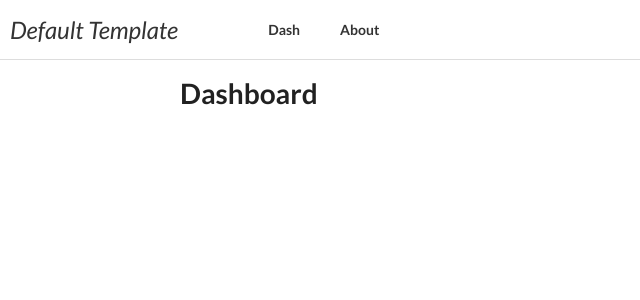
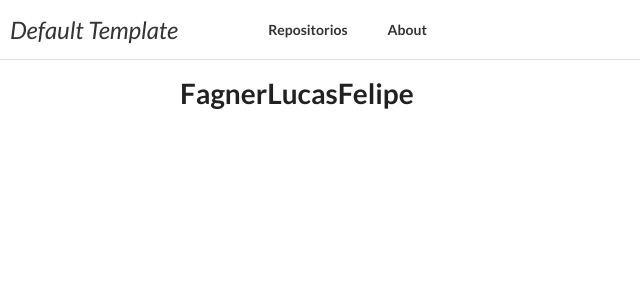
Before and after one commit to guiandrade52/novo_portal_stoque, a React (Create React App) app: page / in a window 1280 px wide. Shown: the top 300 px of the page, without its empty margins (0-640 px from the left). Built offline with nearby package versions, Linux system fonts and the light colour scheme.

Commit message:
configure store and components.

```diff
--- a/package.json
+++ b/package.json
@@ -55,12 +55,13 @@
     "@types/react-redux": "^7.1.1",
     "@typescript-eslint/eslint-plugin": "^1.11.0",
     "@typescript-eslint/parser": "^1.11.0",
-    "eslint-config-airbnb": "^17.1.0",
+    "eslint": "^5.16.0",
+    "eslint-config-airbnb": "^17.1.1",
     "eslint-config-prettier": "^6.0.0",
     "eslint-config-react-app": "^4.0.1",
     "eslint-import-resolver-typescript": "^1.1.1",
     "eslint-plugin-import": "^2.18.0",
-    "eslint-plugin-jsx-a11y": "^6.2.1",
+    "eslint-plugin-jsx-a11y": "^6.2.3",
     "eslint-plugin-prettier": "^3.1.0",
     "eslint-plugin-react": "^7.14.2",
     "prettier": "^1.18.2",
--- a/src/components/Header/index.tsx
+++ b/src/components/Header/index.tsx
@@ -14,7 +14,7 @@ export default function Header() {
       <Logo>Default Template</Logo>
       <ItemContainer>
         <Link to="/">
-          <Items>Dash</Items>
+          <Items>Repositorios</Items>
         </Link>
 
         <Link to="/About">
--- a/src/pages/About/index.tsx
+++ b/src/pages/About/index.tsx
@@ -2,8 +2,6 @@ import React from 'react';
 
 // import { Container } from './styles';
 
-export default function About() {
-  return (
-    <h1>About</h1>
-  );
-}
+const About = () => <h2>About</h2>;
+
+export default About;
--- a/src/pages/Dashboard/index.tsx
+++ /dev/null
@@ -1,9 +0,0 @@
-import React from 'react';
-
-// import { Container } from './styles';
-
-export default function Dashboard() {
-  return (
-    <h1>Dashboard</h1>
-  );
-}
--- /dev/null
+++ b/src/pages/Repositories/index.tsx
@@ -0,0 +1,13 @@
+import React from 'react';
+import { useSelector } from 'react-redux';
+
+import { ApplicationState } from '~/store/index';
+
+
+export default function Repositories() {
+  const repositories = useSelector((state:ApplicationState) => state.repositories.data);
+
+  return (
+    <h1>{repositories.map(rep => rep.name)}</h1>
+  );
+}
--- a/src/routes.js
+++ b/src/routes.js
@@ -1,13 +1,13 @@
 import React from 'react';
 import { Switch, Route } from 'react-router-dom';
 
-import Dashboard from '~/pages/Dashboard';
+import Repositories from '~/pages/Repositories';
 import About from '~/pages/About';
 
 function Routes() {
   return (
     <Switch>
-      <Route path="/" exact component={Dashboard} />
+      <Route path="/" exact component={Repositories} />
       <Route path="/about" component={About} />
     </Switch>
   );
--- a/src/store/ducks/repositories/index.ts
+++ b/src/store/ducks/repositories/index.ts
@@ -3,7 +3,7 @@ import { RepositoriesState, RepositoriesTypes } from './types';
 
 
 const INITIAL_STATE: RepositoriesState = {
-  data: [],
+  data: [{ id: 1, name: 'Fagner' }, { id: 2, name: 'Lucas' }, { id: 3, name: 'Felipe' }],
   error: false,
   loading: false,
 };
```
Also changed, not shown: .eslintrc.js, 2 other files (tests, documents, lock files or other folders).
